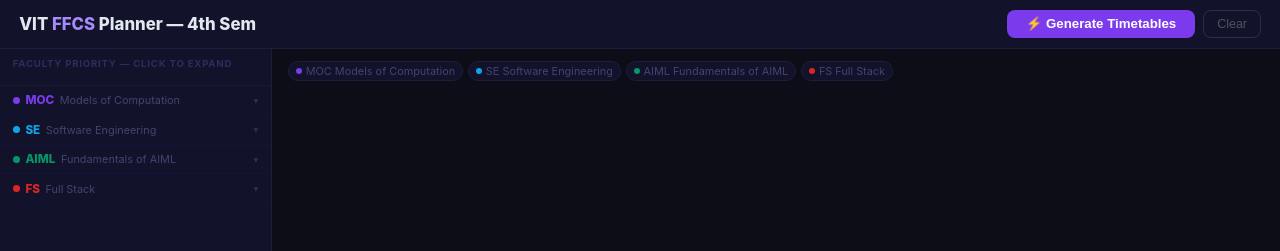
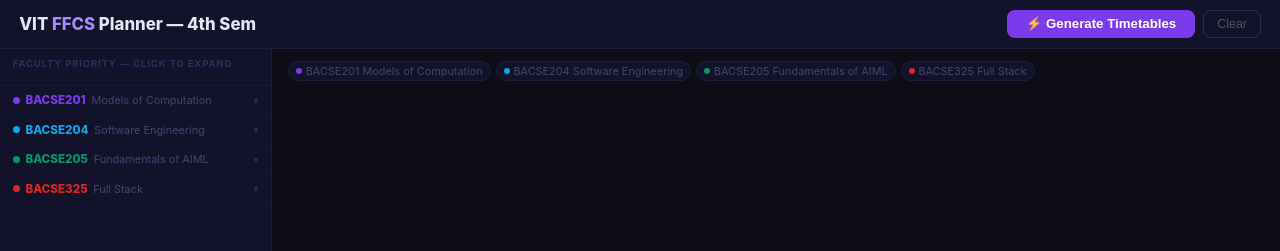
Before and after one commit to hardikjaiswal1106/vit-ffcs-planner, a plain HTML site: page index.html in a window 1280 px wide. Shown: the top 251 px of the page. Drawn offline with nearby package versions, Linux system fonts and the light colour scheme.

Commit message:
added more courses

```diff
--- a/data.js
+++ b/data.js
@@ -74,7 +74,7 @@
 // COURSE DATA — 4th SEM
 // ═══════════════════════════════════════════════════════════════
 const COURSES = {
-  MOC:{code:"MOC",name:"Models of Computation",short:"moc",color:"#7C3AED",credits:3,
+  MOC:{code:"BACSE201",name:"Models of Computation",short:"moc",color:"#7C3AED",credits:4,
     theory:[
       {f:"ANITHA E",slot:"C1+TC1+TCC1",venue:"PRP323"},
       {f:"ANITHA E",slot:"C2+TC2+TCC2",venue:"PRP323"},
@@ -113,7 +113,7 @@
     ],
     lab:[]
   },
-  SE:{code:"SE",name:"Software Engineering",short:"se",color:"#0EA5E9",credits:4,
+  SE:{code:"BACSE204",name:"Software Engineering",short:"se",color:"#0EA5E9",credits:4,
     theory:[
       {f:"JUSTIN GOPINATH A",slot:"E2+TE2",venue:"PRP308"},
       {f:"JUSTIN GOPINATH A",slot:"E1+TE1",venue:"PRP308"},
@@ -197,7 +197,7 @@
       {f:"BHAVANI S",slot:"L39+L40",venue:"SJT121"},
     ]
   },
-  AIML:{code:"AIML",name:"Fundamentals of AIML",short:"aiml",color:"#059669",credits:4,
+  AIML:{code:"BACSE205",name:"Fundamentals of AIML",short:"aiml",color:"#059669",credits:4,
     theory:[
       {f:"MONASH P",slot:"G2+TG2",venue:"PRP308"},
       {f:"MONASH P",slot:"G1+TG1",venue:"PRP308"},
@@ -263,7 +263,7 @@
       {f:"SANJIBAN SEKHAR ROY",slot:"L19+L20",venue:"SJT517"},
     ]
   },
-  FS:{code:"FS",name:"Full Stack",short:"fullstack",color:"#DC2626",credits:4,
+  FS:{code:"BACSE325",name:"Full Stack",short:"fullstack",color:"#DC2626",credits:4,
     theory:[
       {f:"BALASUBRAMANIAN C",slot:"A2",venue:"PRP322"},
       {f:"BALASUBRAMANIAN C",slot:"A1",venue:"PRP322"},
--- a/index.html
+++ b/index.html
@@ -23,10 +23,10 @@
   </aside>
   <main class="main">
     <div class="legend">
-      <div class="leg-i"><div class="leg-d" style="background:#7C3AED"></div>MOC Models of Computation</div>
-      <div class="leg-i"><div class="leg-d" style="background:#0EA5E9"></div>SE Software Engineering</div>
-      <div class="leg-i"><div class="leg-d" style="background:#059669"></div>AIML Fundamentals of AIML</div>
-      <div class="leg-i"><div class="leg-d" style="background:#DC2626"></div>FS Full Stack</div>
+      <div class="leg-i"><div class="leg-d" style="background:#7C3AED"></div>BACSE201 Models of Computation</div>
+      <div class="leg-i"><div class="leg-d" style="background:#0EA5E9"></div>BACSE204 Software Engineering</div>
+      <div class="leg-i"><div class="leg-d" style="background:#059669"></div>BACSE205 Fundamentals of AIML</div>
+      <div class="leg-i"><div class="leg-d" style="background:#DC2626"></div>BACSE325 Full Stack</div>
     </div>
     <div id="results"></div>
   </main>
```
Also changed, not shown: 1 other file.
